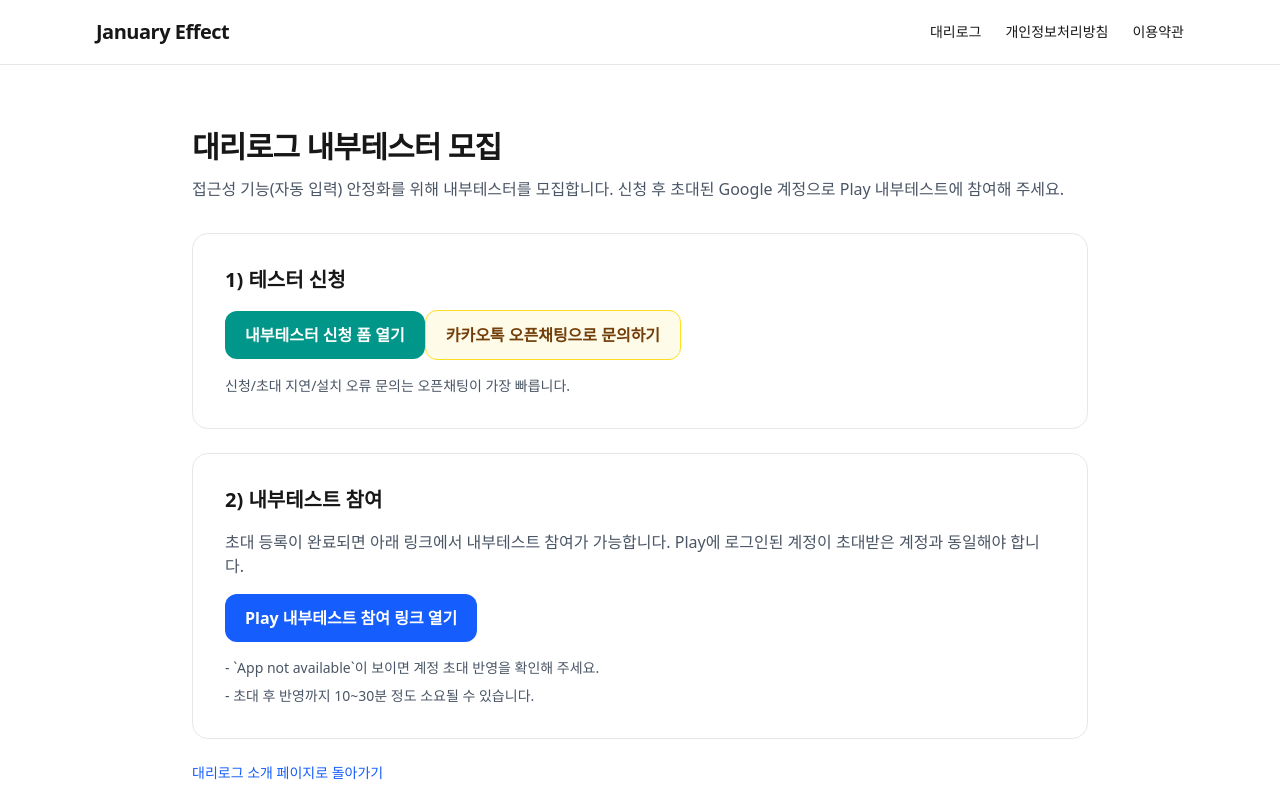
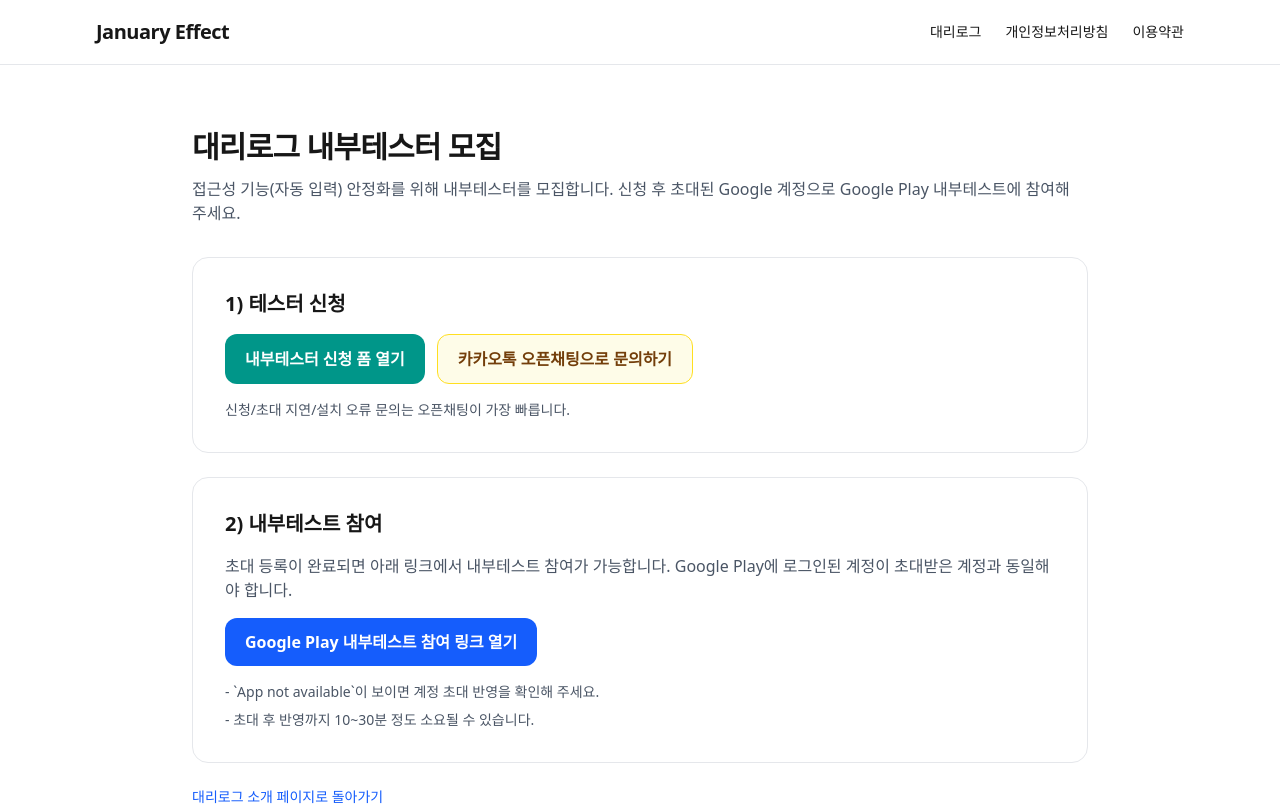
Before and after one commit to januaryeffect/januaryeffect.github.io, a Next.js app: page /apps/chauffeur-log/internal-testing in a window 1280 px wide. Shown: the top 806 px of the page. Built offline with nearby package versions, Linux system fonts and the light colour scheme.

Commit message:
Improve internal testing CTA layout and Google Play labels

```diff
--- a/src/app/apps/chauffeur-log/internal-testing/page.tsx
+++ b/src/app/apps/chauffeur-log/internal-testing/page.tsx
@@ -10,7 +10,7 @@ export const metadata: Metadata = {
 
 const testerApplyMailSubject = encodeURIComponent("[대리로그 내부테스터 신청]");
 const testerApplyMailBody = encodeURIComponent(
-  "이름:\n연락처:\nGoogle 계정 이메일(Play 스토어 로그인 계정):\n기기 모델:\nAndroid 버전:\n테스트 가능 시간대:\n"
+  "이름:\n연락처:\nGoogle 계정 이메일(Google Play 스토어 로그인 계정):\n기기 모델:\nAndroid 버전:\n테스트 가능 시간대:\n"
 );
 const testerApplyMailTo = `mailto:${chauffeurLogCopy.feedbackEmail}?subject=${testerApplyMailSubject}&body=${testerApplyMailBody}`;
 
@@ -26,45 +26,59 @@ export default function ChauffeurLogInternalTestingPage() {
         </h1>
         <p className="text-gray-600 dark:text-gray-400 mb-8">
           접근성 기능(자동 입력) 안정화를 위해 내부테스터를 모집합니다. 신청 후
-          초대된 Google 계정으로 Play 내부테스트에 참여해 주세요.
+          초대된 Google 계정으로 Google Play 내부테스트에 참여해 주세요.
         </p>
 
         <div className="rounded-2xl border border-gray-200 dark:border-gray-800 p-6 sm:p-8 mb-6">
           <h2 className="text-xl font-semibold mb-4">1) 테스터 신청</h2>
           <div className="space-y-4">
             {hasApplyForm ? (
+              <div className="flex flex-col sm:flex-row sm:flex-wrap gap-3">
                 <a
                   href={chauffeurLogLinks.testerApplyForm}
                   target="_blank"
                   rel="noreferrer"
-                className="inline-flex items-center rounded-xl px-5 py-3 font-semibold bg-teal-600 text-white hover:bg-teal-700 transition-colors"
+                  className="inline-flex w-full sm:w-auto justify-center items-center rounded-xl px-5 py-3 font-semibold bg-teal-600 text-white hover:bg-teal-700 transition-colors"
                 >
                   내부테스터 신청 폼 열기
                 </a>
+                {hasKakaoOpenChat ? (
+                  <a
+                    href={chauffeurLogLinks.kakaoOpenChat}
+                    target="_blank"
+                    rel="noreferrer"
+                    className="inline-flex w-full sm:w-auto justify-center items-center rounded-xl px-5 py-3 font-semibold border border-yellow-300 text-yellow-900 bg-yellow-50 hover:bg-yellow-100 dark:border-yellow-700 dark:text-yellow-300 dark:bg-yellow-950/30 dark:hover:bg-yellow-950/50 transition-colors"
+                  >
+                    카카오톡 오픈채팅으로 문의하기
+                  </a>
+                ) : null}
+              </div>
             ) : (
               <div className="space-y-3">
                 <div className="rounded-xl bg-amber-50 dark:bg-amber-900/20 border border-amber-200 dark:border-amber-800 px-4 py-3 text-sm text-amber-800 dark:text-amber-200">
                   테스터 신청 Google Form URL이 아직 연결되지 않았습니다. 아래
                   이메일로 신청 정보를 보내 주세요.
                 </div>
+                <div className="flex flex-col sm:flex-row sm:flex-wrap gap-3">
                   <a
                     href={testerApplyMailTo}
-                  className="inline-flex items-center rounded-xl px-5 py-3 font-semibold border border-gray-300 dark:border-gray-700 hover:bg-gray-100 dark:hover:bg-gray-900 transition-colors"
+                    className="inline-flex w-full sm:w-auto justify-center items-center rounded-xl px-5 py-3 font-semibold border border-gray-300 dark:border-gray-700 hover:bg-gray-100 dark:hover:bg-gray-900 transition-colors"
                   >
                     이메일로 테스터 신청 ({chauffeurLogCopy.feedbackEmail})
                   </a>
-              </div>
-            )}
                   {hasKakaoOpenChat ? (
                     <a
                       href={chauffeurLogLinks.kakaoOpenChat}
                       target="_blank"
                       rel="noreferrer"
-                className="inline-flex items-center rounded-xl px-5 py-3 font-semibold border border-yellow-300 text-yellow-900 bg-yellow-50 hover:bg-yellow-100 dark:border-yellow-700 dark:text-yellow-300 dark:bg-yellow-950/30 dark:hover:bg-yellow-950/50 transition-colors"
+                      className="inline-flex w-full sm:w-auto justify-center items-center rounded-xl px-5 py-3 font-semibold border border-yellow-300 text-yellow-900 bg-yellow-50 hover:bg-yellow-100 dark:border-yellow-700 dark:text-yellow-300 dark:bg-yellow-950/30 dark:hover:bg-yellow-950/50 transition-colors"
                     >
                       카카오톡 오픈채팅으로 문의하기
                     </a>
                   ) : null}
+                </div>
+              </div>
+            )}
             {hasKakaoOpenChat ? (
               <p className="text-sm text-gray-600 dark:text-gray-400">
                 신청/초대 지연/설치 오류 문의는 오픈채팅이 가장 빠릅니다.
@@ -77,7 +91,7 @@ export default function ChauffeurLogInternalTestingPage() {
           <h2 className="text-xl font-semibold mb-4">2) 내부테스트 참여</h2>
           <p className="text-gray-600 dark:text-gray-400 mb-4">
             초대 등록이 완료되면 아래 링크에서 내부테스트 참여가 가능합니다.
-            Play에 로그인된 계정이 초대받은 계정과 동일해야 합니다.
+            Google Play에 로그인된 계정이 초대받은 계정과 동일해야 합니다.
           </p>
           <a
             href={chauffeurLogLinks.playInternalTest}
@@ -85,7 +99,7 @@ export default function ChauffeurLogInternalTestingPage() {
             rel="noreferrer"
             className="inline-flex items-center rounded-xl px-5 py-3 font-semibold bg-blue-600 text-white hover:bg-blue-700 transition-colors"
           >
-            Play 내부테스트 참여 링크 열기
+            Google Play 내부테스트 참여 링크 열기
           </a>
           <ul className="mt-4 space-y-2 text-sm text-gray-600 dark:text-gray-400">
             <li>- `App not available`이 보이면 계정 초대 반영을 확인해 주세요.</li>
```
Lines whose indentation alone changed are shown as unchanged.
